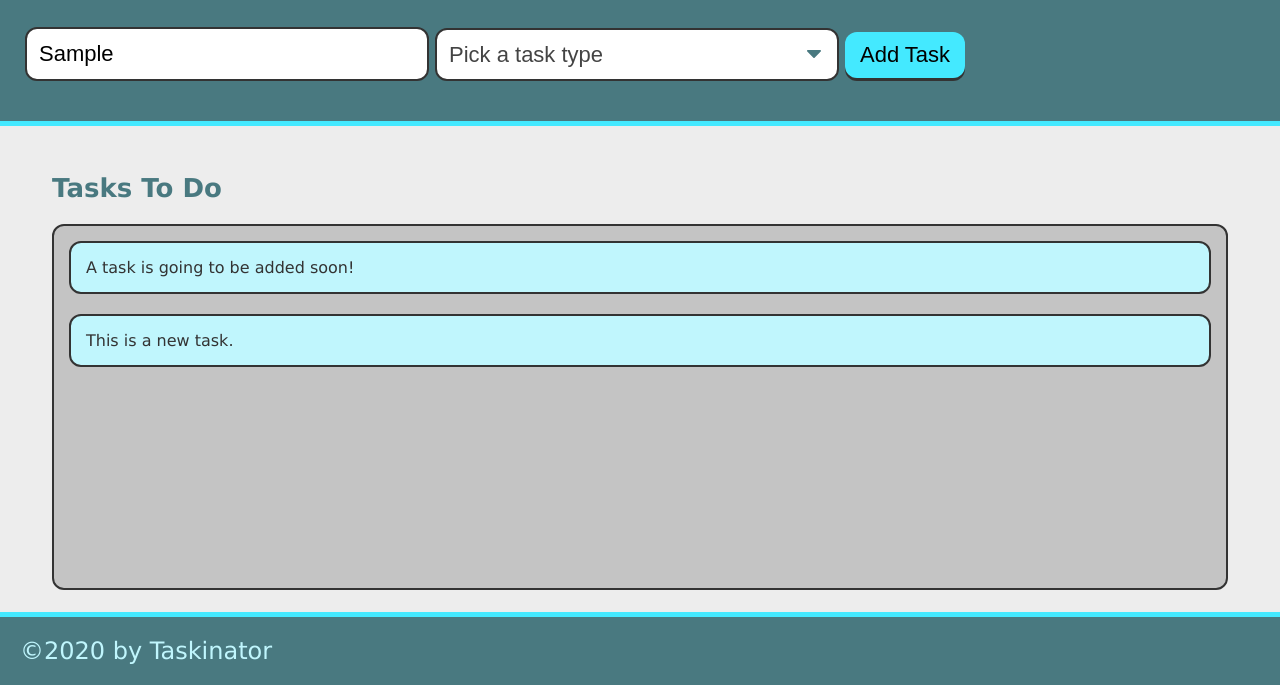
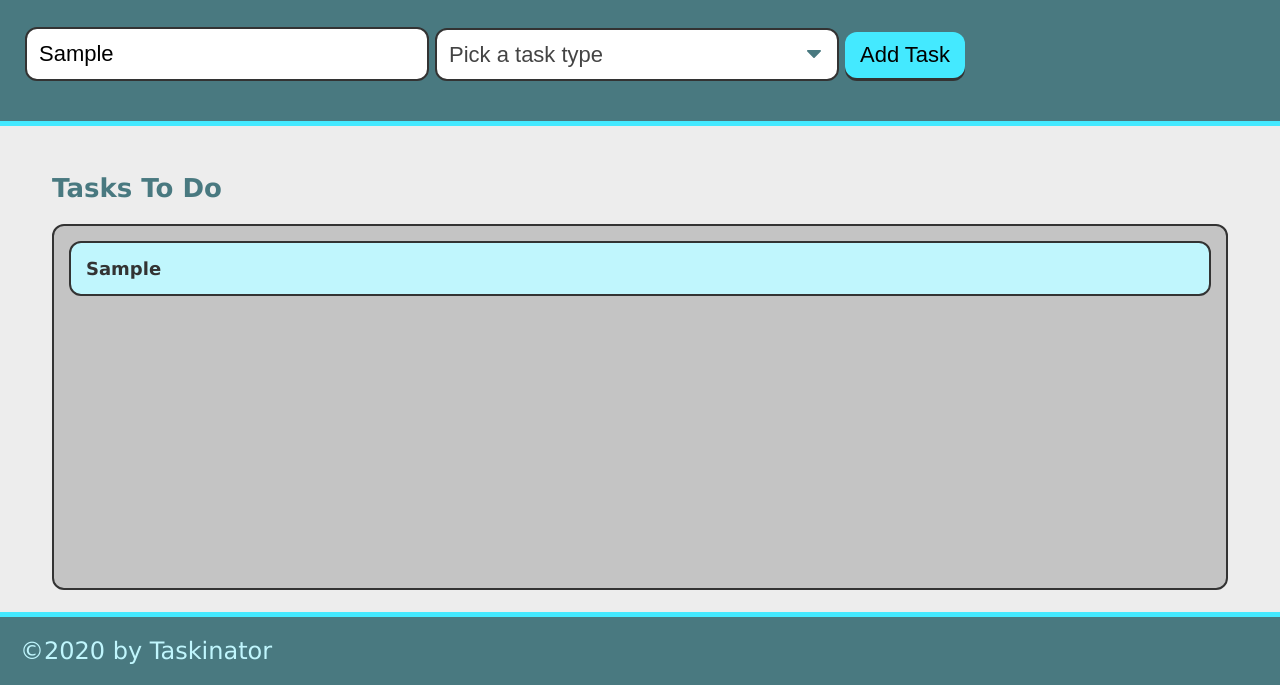
Before and after one commit to RickBarendse/taskinator, a plain HTML site: page index.html in a window 1280 px wide. Both pictures are taken after typing "Sample" into the empty fields and a click on the button "Add Task". Shown: the part 115-800 px from the top of the page. Drawn offline with Linux system fonts and the light colour scheme.

Commit message:
add task to taks list via task input

```diff
--- a/assets/js/script.js
+++ b/assets/js/script.js
@@ -2,14 +2,25 @@ var formEl = document.querySelector("#task-form");
 var tasksToDoEl = document.querySelector("#tasks-to-do");
 
 var createTaskHandler = function(event) {
-console.log(event);
-
     event.preventDefault();
 
+    var taskNameInput = document.querySelector("input[name='task-name']").value;
+    var taskTypeInput = document.querySelector("select[name='task-type']").value;
+
+    // create list item
     var listItemEl = document.createElement("li");
     listItemEl.className = "task-item";
-    listItemEl.textContent = "This is a new task.";
+
+    // create div to hold task infor and add to list item
+    var taskInfoEl = document.createElement("div");
+    taskInfoEl.className = "task-info";
+
+    // add HTML content to div
+    taskInfoEl.innerHTML = "<h3 class='task-name'>" + taskNameInput + "</h3><span class='task-type'>" + taskTypeInput + "</span>";
+    listItemEl.appendChild(taskInfoEl);
+
+    // add entire list item to list
     tasksToDoEl.appendChild(listItemEl);
-    };
+};
 
 formEl.addEventListener("submit", createTaskHandler);
--- a/index.html
+++ b/index.html
@@ -35,7 +35,7 @@
         <section class="task-list-wrapper">
             <h2 class="list-title">Tasks To Do</h2>
             <ul class="task-list" id="tasks-to-do">
-                <li class="task-item">A task is going to be added soon!</li>
+                <!--<li class="task-item"></li> -->
             </ul>
         </section>
     </main>
```
